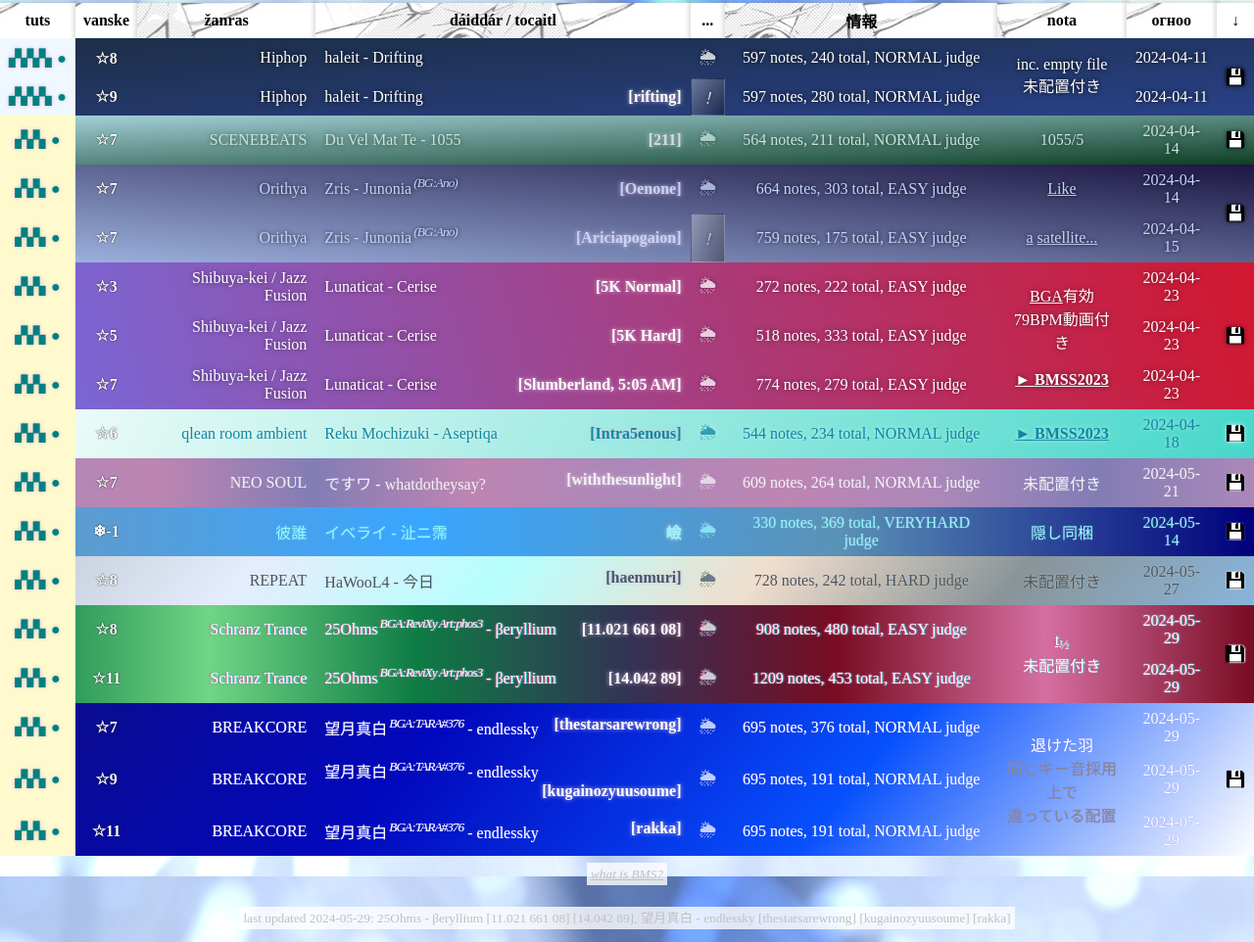
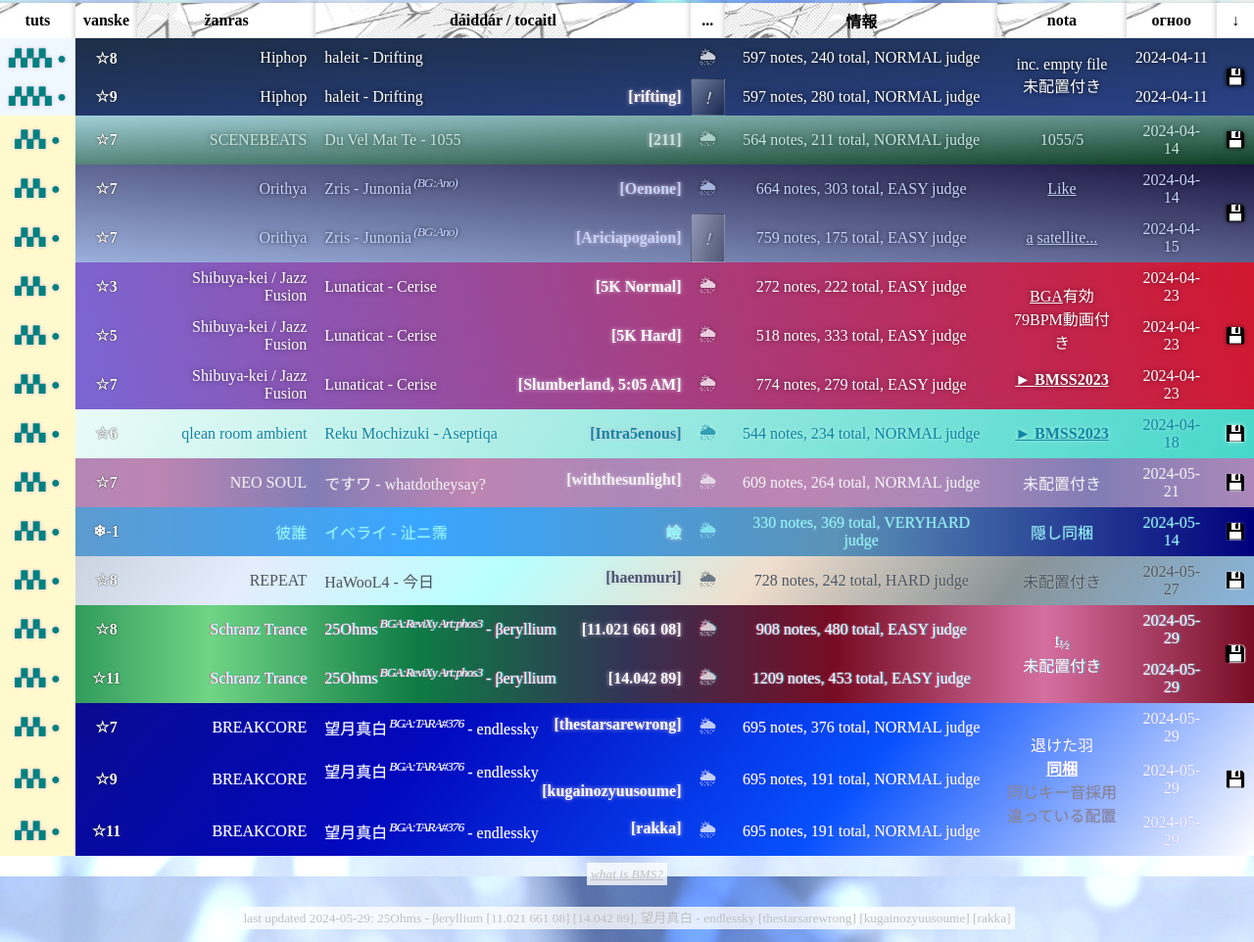
Before and after one commit to EmeliaK/iberaiemelia, a plain HTML site: page ibaraki/index.html in a window 1280 px wide. Shown: the part 185-1147 px from the top of the page at 98% size. Drawn offline with Linux system fonts and the light colour scheme.

Commit message:
Update index.html

```diff
--- a/ibaraki/index.html
+++ b/ibaraki/index.html
@@ -210,7 +210,7 @@
             <td class="t asa">望月真白<sup>BGA:TARA#376</sup> - endlessky <b>[thestarsarewrong]</b></td>
             <td class="v"><a href="https://youtu.be/rGV-rkEfbxc">🌦</a></td>
             <td>695 notes, 376 total, NORMAL judge</td>
-            <td class="n" rowspan="3">退けた羽<br/><span style="color: #888">同じキー音採用<br/>上で<br/>違っている配置</span></td>
+            <td class="n" rowspan="3">退けた羽<br/><a href="https://drive.google.com/file/d/1L-nMDRmW2sO-V8Bah_NLR540zf4PTROg/view?usp=sharing" class="b">同梱</a><br/><span style="color: #888">同じキー音採用<br/>違っている配置</span></td>
             <td class="date">2024-05-29</td>
             <td class="dl" rowspan="3"><a href="https://drive.google.com/file/d/1VpfWvE8pZcASqLl8nZIMBYbxSb7erduv/view?usp=drive_link">💾</a></td></tr>
         <tr><td class="k kf"><b><a href="https://manbow.nothing.sh/event/event.cgi?action=More_def&num=51&event=144">▞▞▖●</a></b></td>
```
